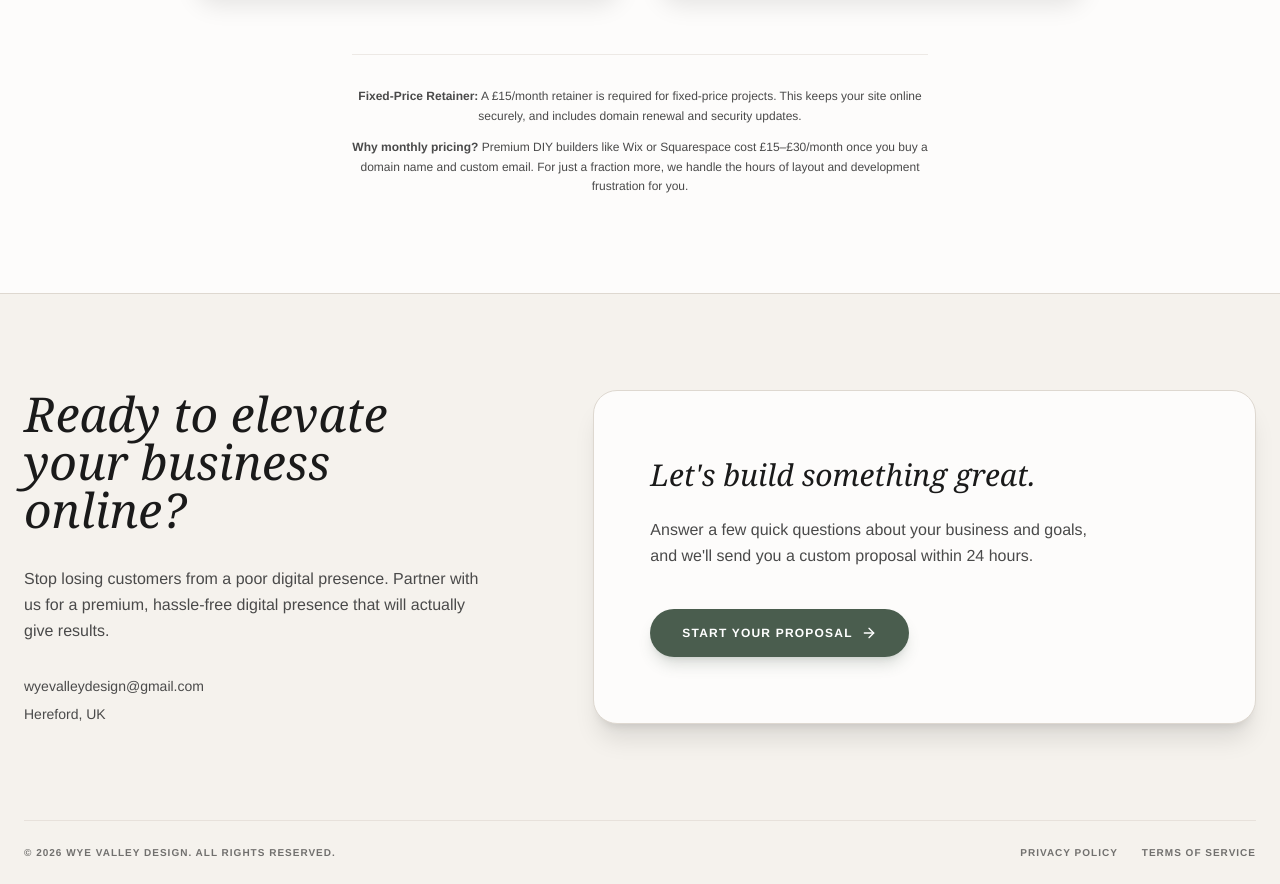
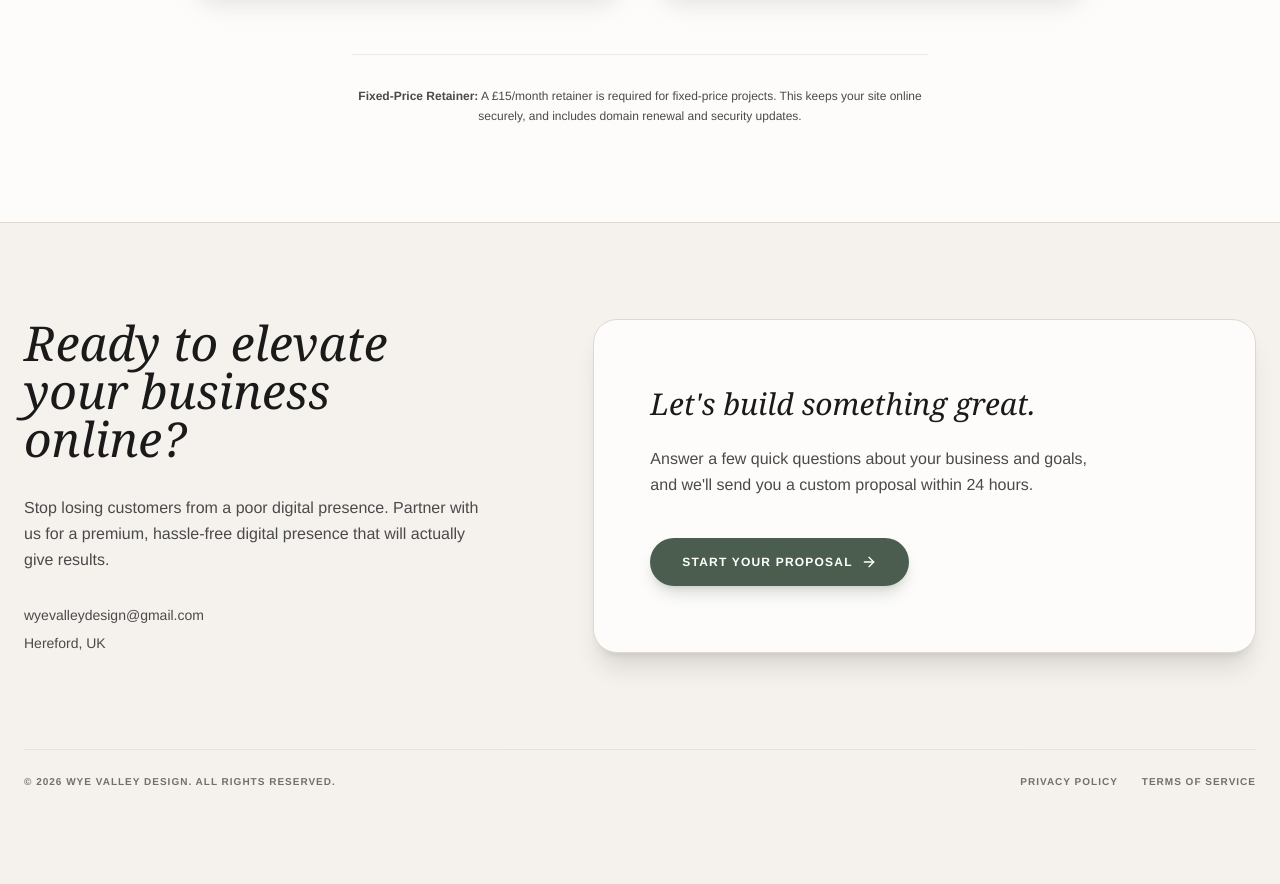
Before and after one commit to ItzBagelx/wyevalley, a React (Vite) app: page / in a window 1280 px wide. Shown: the part 4760-5644 px from the top of the page. After the commit the page ends 5597 px from the top, so only its background shows below. Built offline with nearby package versions, Linux system fonts and the light colour scheme.

Commit message:
Remove Why monthly pricing footnote

```diff
--- a/src/components/Pricing.tsx
+++ b/src/components/Pricing.tsx
@@ -136,11 +136,8 @@ export default function Pricing({ openModal }: PricingProps) {
 
         {/* Footnote context */}
         <div className="mt-16 text-center text-xs text-theme-text-light max-w-xl mx-auto leading-relaxed border-t border-theme-bg-gray/50 pt-8">
-          <p className="mb-3">
+          <p>
             <strong>Fixed-Price Retainer:</strong> A £15/month retainer is required for fixed-price projects. This keeps your site online securely, and includes domain renewal and security updates.
-          </p>
-          <p>
-            <strong>Why monthly pricing?</strong> Premium DIY builders like Wix or Squarespace cost £15–£30/month once you buy a domain name and custom email. For just a fraction more, we handle the hours of layout and development frustration for you.
           </p>
         </div>
 
```
